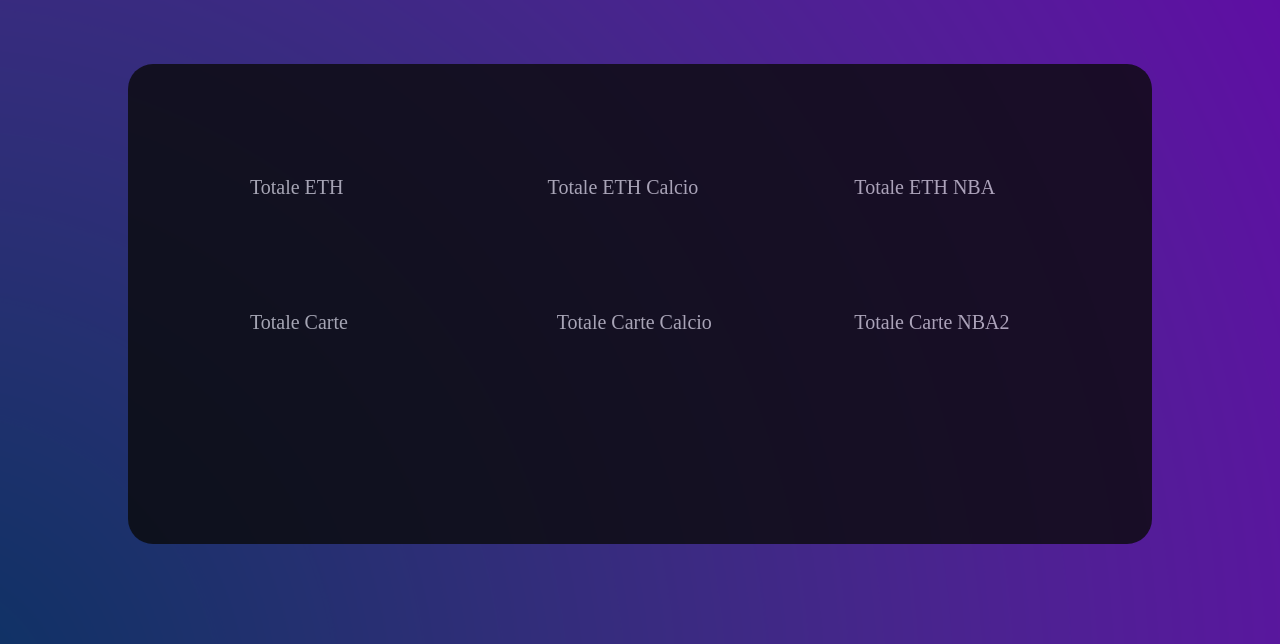
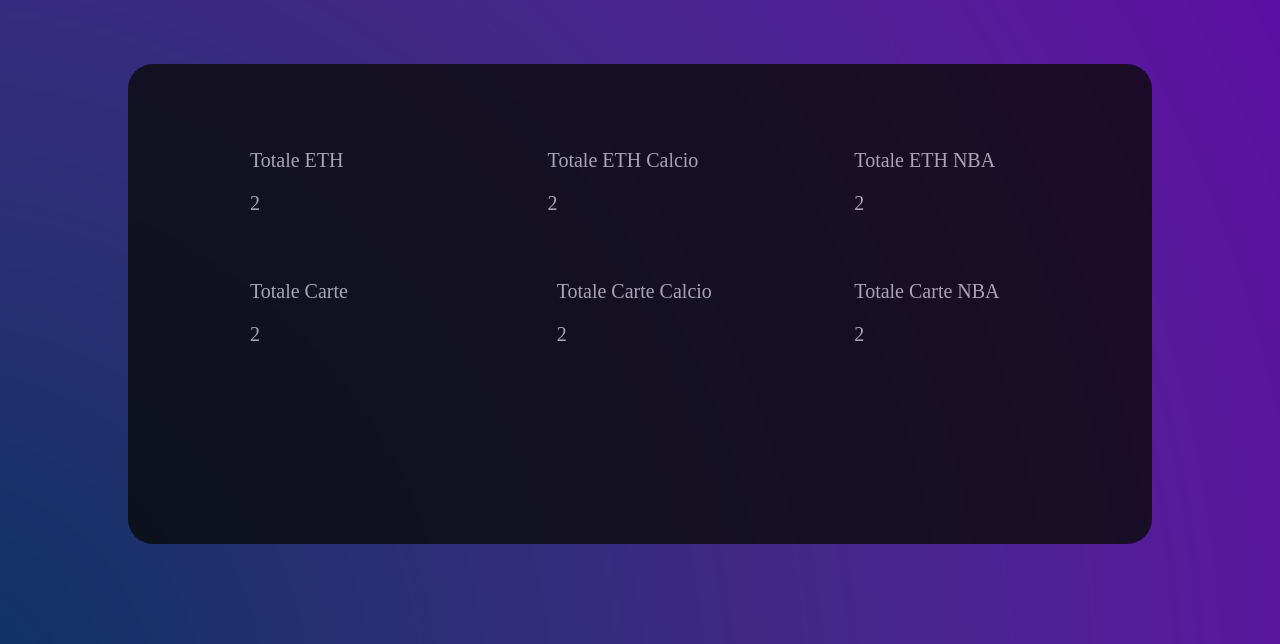
Before and after one commit to AleRuta26/Hurricane, a website: page index.html in a window 1280 px wide. Shown: the part 96-740 px from the top of the page. Drawn offline with Linux system fonts and the light colour scheme; a web font is replaced by a local one.

Commit message:
Modifications

```diff
--- a/HomeStyle.css
+++ b/HomeStyle.css
@@ -76,14 +76,20 @@ ul{
   float:right;
   width: 33%;
   height:70%;
-  margin-top:8%;
+  margin-top:5%;
 }
 
 .left{
   float:left;
   height:70%;
   width: 33%;
-  margin-top:8%;
+  margin-top:5%;
+}
+
+
+/* Info delle queries */
+span{
+  text-align: center;
 }
 
 
--- a/index.html
+++ b/index.html
@@ -9,15 +9,25 @@
   <link rel="icon" href="./Assets/Hurricane Logo.png" type="image/x-icon">
   <link rel="stylesheet" href="HomeStyle.css">
   <script>
+    function Queries() {
+      const eth = 2;
+      const ethNBA = 2;
+      const ethFB = 2;
+      const cards = 2;
+      const cardsNBA = 2;
+      const cardsFB = 2;
 
-    function NBA() {
-      const ncardsNBA = 2;
-      document.getElementById("NCards").innerHTML = ncardsNBA;
+      document.getElementById("ETH").innerHTML = eth;
+      document.getElementById("ETHNBA").innerHTML = ethNBA;
+      document.getElementById("ETHFB").innerHTML = ethFB;
+      document.getElementById("Cards").innerHTML = cards;
+      document.getElementById("CardsNBA").innerHTML = cardsNBA;
+      document.getElementById("CardsFB").innerHTML = cardsFB;
     }
   </script>
 </head>
 
-<body onload="NBA()">
+<body onload="Queries()">
   <!-- barra in alto -->
   <div id="top">
     <img src="./Assets/Hurricane Logo.png">
@@ -29,21 +39,27 @@
     <ul>
       <li class="left">
         <p>Totale ETH</p>
+        <span id="ETH"></span>
       </li>
       <li class="right">
         <p>Totale ETH NBA</p>
+        <span id="ETHNBA"></span>
       </li>
       <li class="left">
         <p>Totale ETH Calcio</p>
+        <span id="ETHFB"></span>
       </li>
       <li class="right">
-        <p>Totale Carte NBA<span id="NCards"></span></p>
+        <p>Totale Carte NBA</p>
+        <span id="CardsNBA"></span>
       </li>
       <li class="left">
         <p>Totale Carte</p>
+        <span id="Cards"></span>
       </li>
       <li class="right">
         <p>Totale Carte Calcio</p>
+        <span id="CardsFB"></span>
       </li>
     </ul>
   </div>
```
